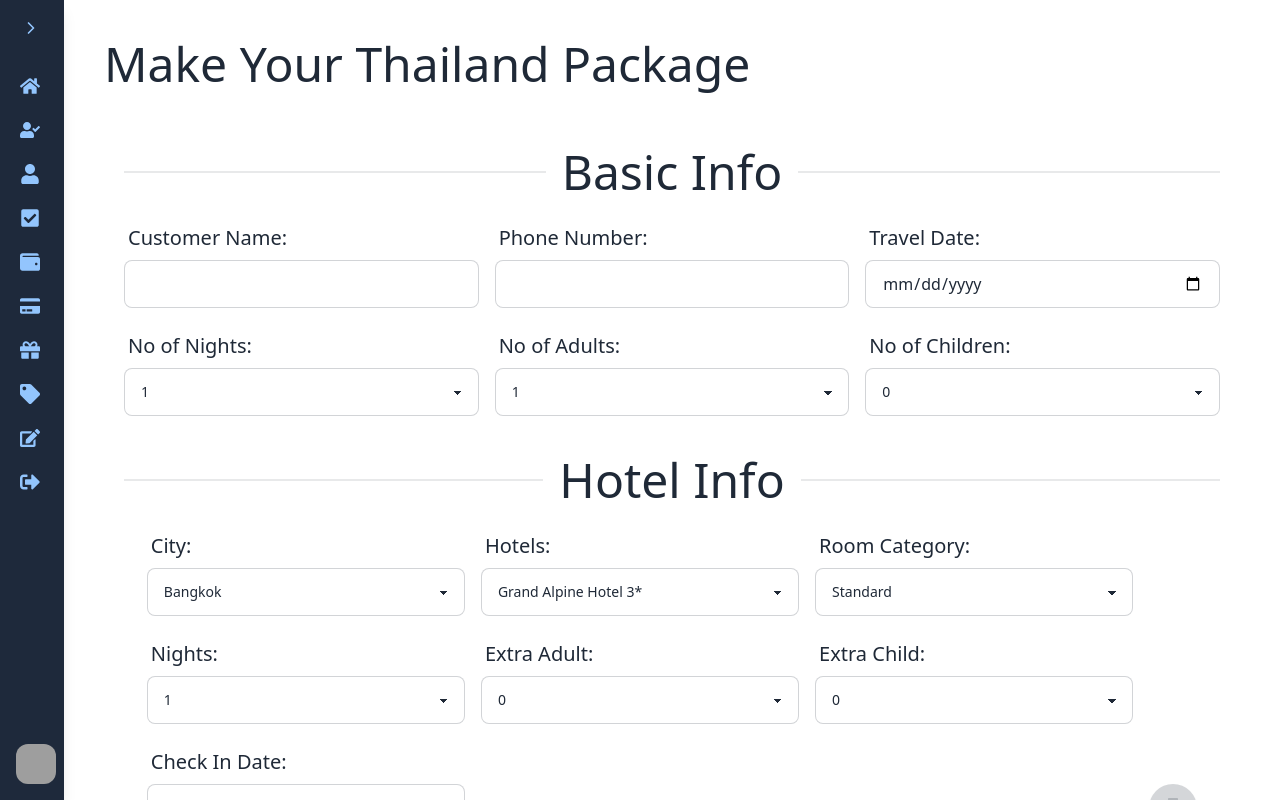
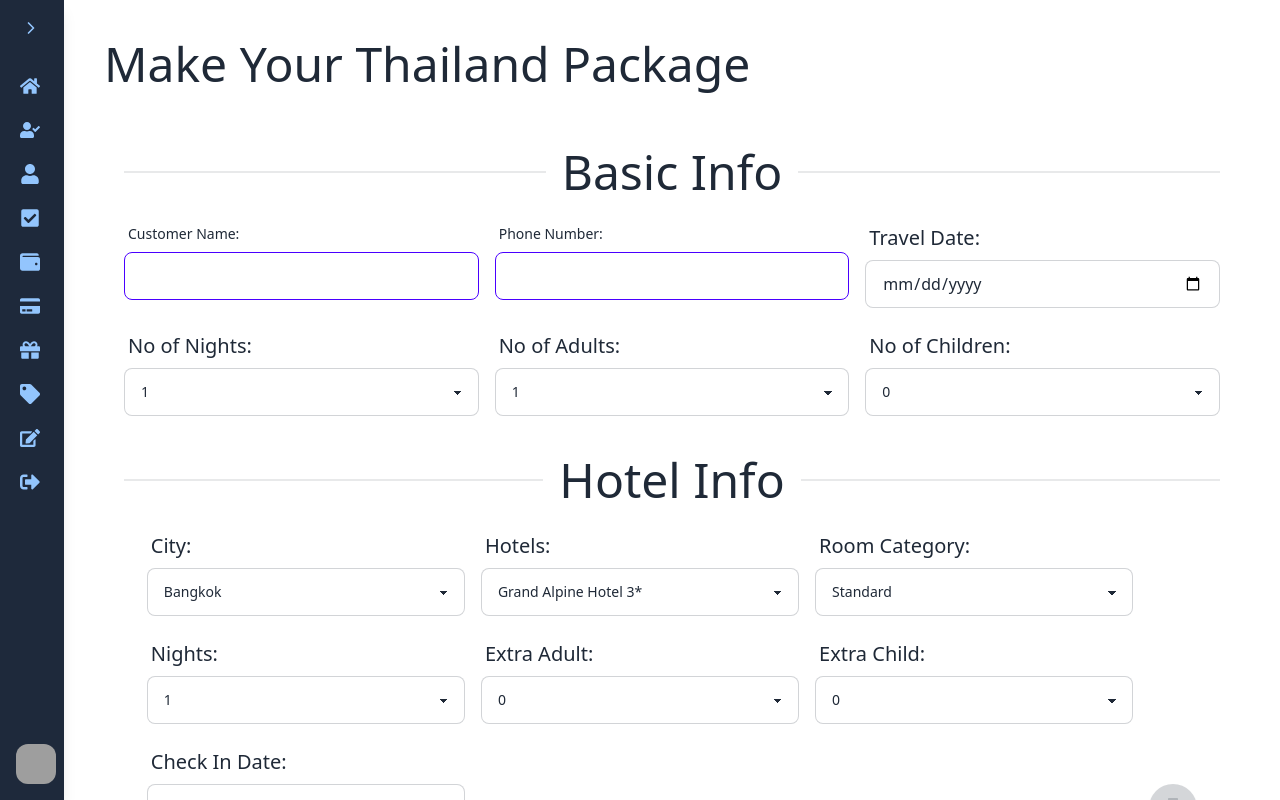
Before and after one commit to krvivi28/travel, a React (Vite) app: page /customer/1 in a window 1280 px wide. Built offline with nearby package versions, Linux system fonts and the light colour scheme; sample sign-in values are in the browser's storage; grey boxes are pictures that could not be loaded.

Commit message:
updated input component

```diff
--- a/src/Components/input/index.tsx
+++ b/src/Components/input/index.tsx
@@ -1,26 +1,89 @@
-interface IInputProps {
+import React, { useState, forwardRef } from "react";
+import { PiEye, PiEyeClosed } from "react-icons/pi";
+
+interface IInputProps extends React.ComponentPropsWithoutRef<"input"> {
   label: string;
-  name: string;
-  value: string | number;
-  onChange: (event: React.ChangeEvent<HTMLInputElement>) => void;
+  error?: string;
+  showPasswordToggle?: boolean;
+  variant?: "solid" | "outline" | "ghost";
+  inputSize?: "sm" | "md" | "lg";
+  colorScheme?: "primary" | "secondary" | "danger" | "success" | "warning";
 }
 
-export const Input: React.FC<IInputProps> = ({
-  label,
-  name,
-  value,
-  onChange,
-}) => (
-  <div>
-    <label className="label">
-      <span className="label-text text-xl">{label}</span>
-    </label>
-    <input
-      type="text"
-      name={name}
-      value={value}
-      onChange={onChange}
-      className="input input-bordered w-full"
-    />
-  </div>
+const Input = forwardRef<HTMLInputElement, IInputProps>(
+  (
+    {
+      label,
+      error,
+      showPasswordToggle = false,
+      variant = "solid",
+      inputSize = "md",
+      colorScheme = "primary",
+      type = "text",
+      className,
+      ...props
+    },
+    ref
+  ) => {
+    const [showPassword, setShowPassword] = useState(false);
+
+    const togglePasswordVisibility = () => setShowPassword((prev) => !prev);
+
+    const inputType = type === "password" && showPassword ? "text" : type;
+
+    const baseStyle = "input input-bordered w-full";
+    const sizeStyles = {
+      sm: "input-sm",
+      md: "",
+      lg: "input-lg",
+    };
+    const colorStyles = {
+      primary: "input-primary",
+      secondary: "input-secondary",
+      danger: "input-error",
+      success: "input-success",
+      warning: "input-warning",
+    };
+    const computedClassName = [
+      baseStyle,
+      sizeStyles[inputSize],
+      colorStyles[colorScheme],
+      className,
+    ]
+      .filter(Boolean)
+      .join(" ");
+
+    return (
+      <div className={`form-control w-full ${error ? "input-error" : ""}`}>
+        {label && (
+          <label className="label" htmlFor={props.id}>
+            <span className="label-text">{label}</span>
+          </label>
+        )}
+        <div className="relative">
+          <input
+            ref={ref}
+            type={inputType}
+            className={computedClassName}
+            {...props}
+          />
+          {type === "password" && (
+            <button
+              type="button"
+              className="absolute inset-y-0 right-0 pr-3 flex items-center text-xl"
+              onClick={togglePasswordVisibility}
+              aria-label={showPassword ? "Hide password" : "Show password"}
+            >
+              {showPassword ? <PiEye size={20} /> : <PiEyeClosed size={20} />}
+            </button>
+          )}
+        </div>
+        {error && <span className="label-text-alt text-error">{error}</span>}
+      </div>
+    );
+  }
 );
+
+Input.displayName = "Input";
+
+export { Input };
```
